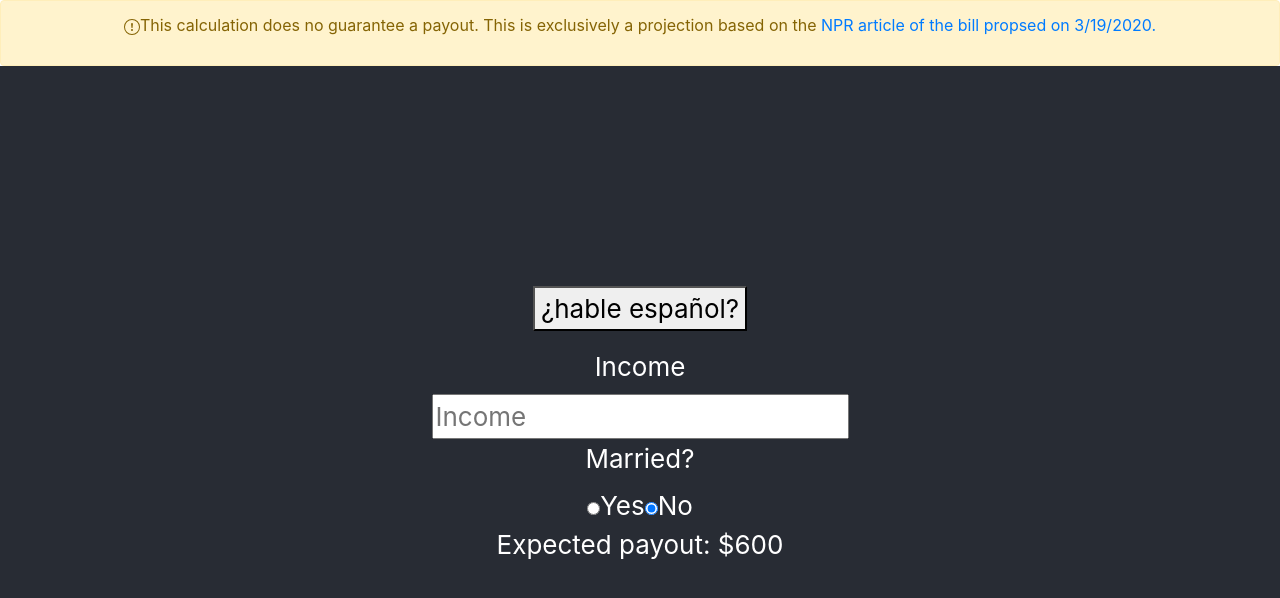
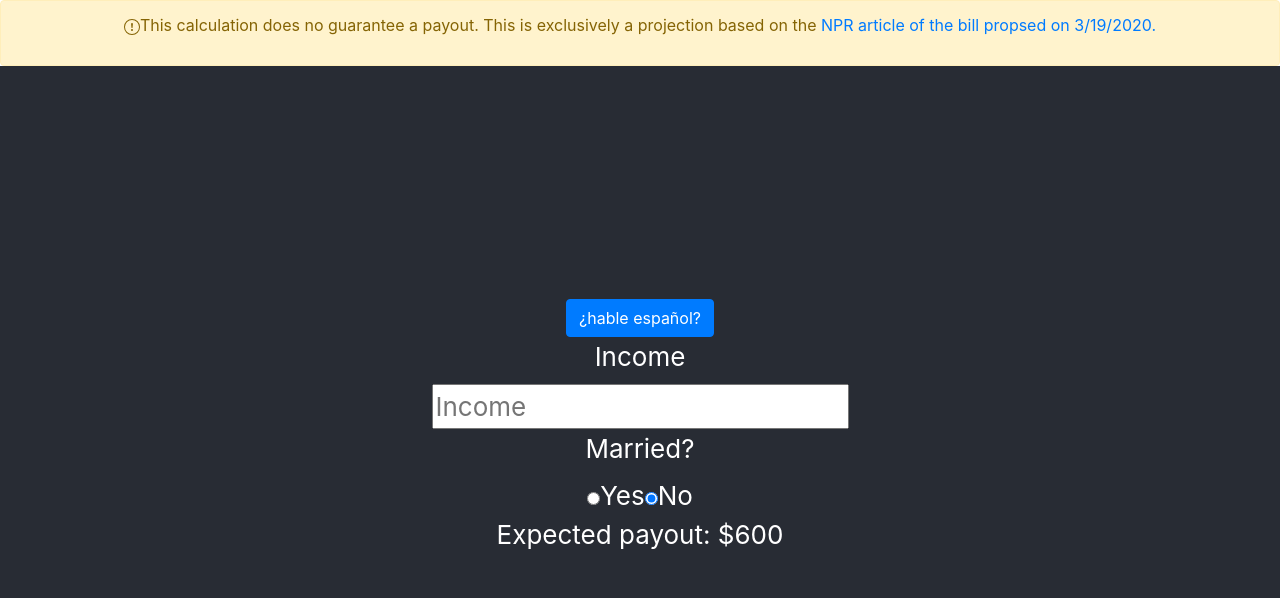
Before and after one commit to RyanDawkins/covid19checks, a React (Create React App) app: page / in a window 1280 px wide. Shown: the top 598 px of the page. Built offline with nearby package versions, Linux system fonts and the light colour scheme.

Commit message:
styled i18n button

```diff
--- a/src/language-switcher/LanguageSwitcher.js
+++ b/src/language-switcher/LanguageSwitcher.js
@@ -23,7 +23,7 @@ class LanguageSwitcher extends React.Component {
         const { t } = this.props
         return (
             <div className="container-fluid">
-                <p><button onClick={this.handleSwitch}>{ t('languageMessage') }</button></p>
+                <button type="button" className="btn btn-primary" onClick={this.handleSwitch}>{ t('languageMessage') }</button>
             </div>
         )
     }
```
